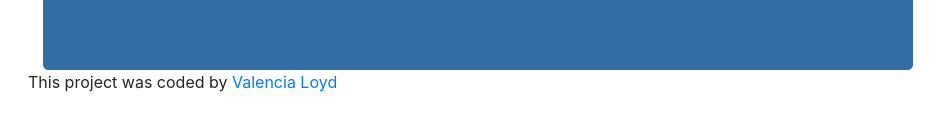
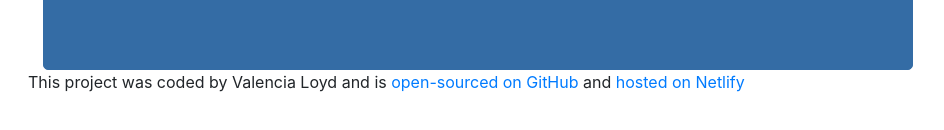
Before and after one commit to loydvalp/weather_react, a React (Create React App) app: page / in a window 1280 px wide. Shown: the part 612-742 px from the top of the page, without its empty margins (162-1106 px from the left). Built offline with nearby package versions, Linux system fonts and the light colour scheme.

Commit message:
updating app

```diff
--- a/src/App.js
+++ b/src/App.js
@@ -2,7 +2,7 @@ import React from "react";
 import Weather from "./Weather";
 import "./App.css";
 
-function App() {
+export default function App() {
   return (
     <div className="App">
       <div className="container">
@@ -10,13 +10,15 @@ function App() {
       </div>
 
       <footer>
-        This project was coded by{" "}
+        This project was coded by Valencia Loyd and is{" "}
         <a href="https://github.com/loydvalp/weather_react.git" target="_blank">
-          Valencia Loyd{" "}
+          open-sourced on GitHub
+        </a>{" "}
+        and{" "}
+        <a href="https://stoic-hermann-b0a640.netlify.app/" target="_blank">
+          hosted on Netlify
         </a>
       </footer>
     </div>
   );
 }
-
-export default App;
--- a/src/Weather.js
+++ b/src/Weather.js
@@ -85,7 +85,6 @@ export default function Weather() {
         </div>
       </div>
       <div className="row weather-forecast" id="forecast" />
-      <div className="author"></div>
     </div>
   );
 }
```
